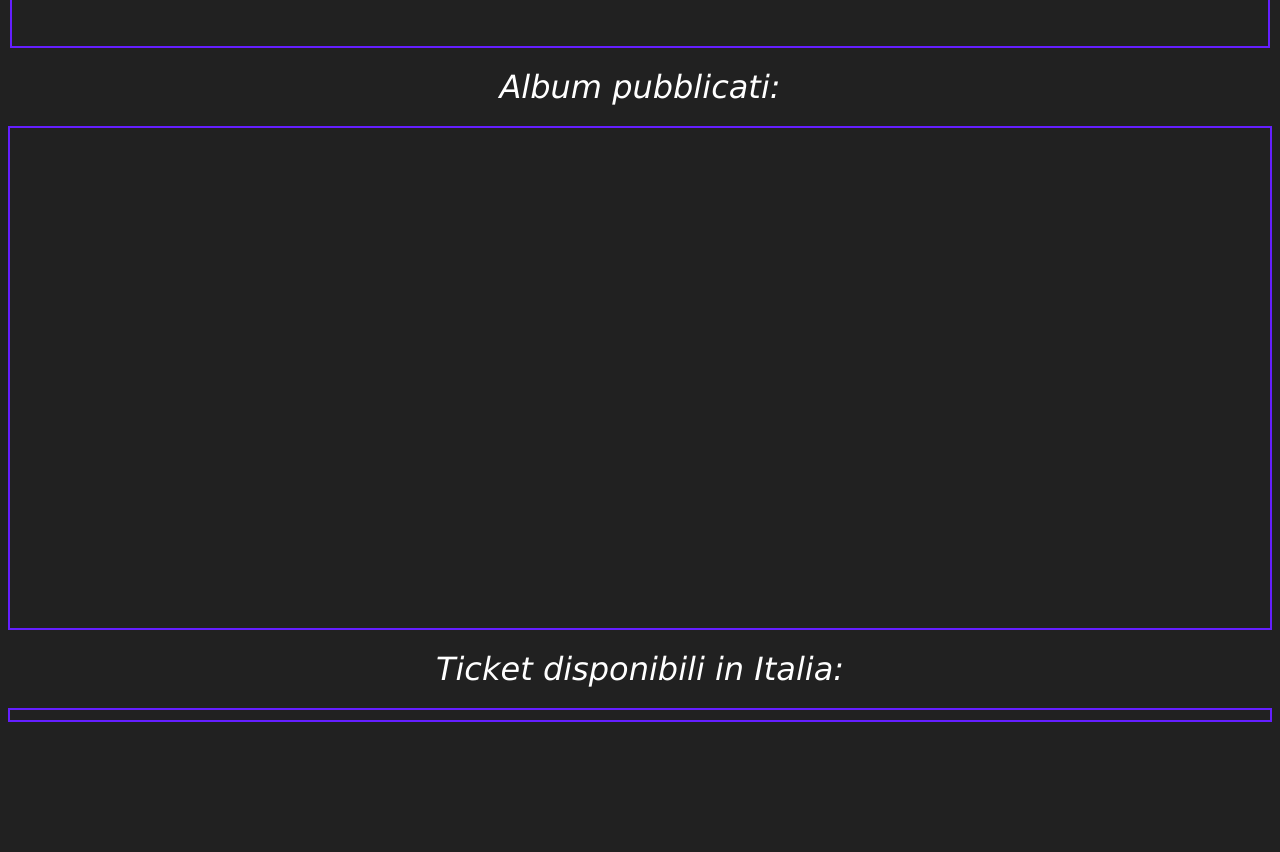
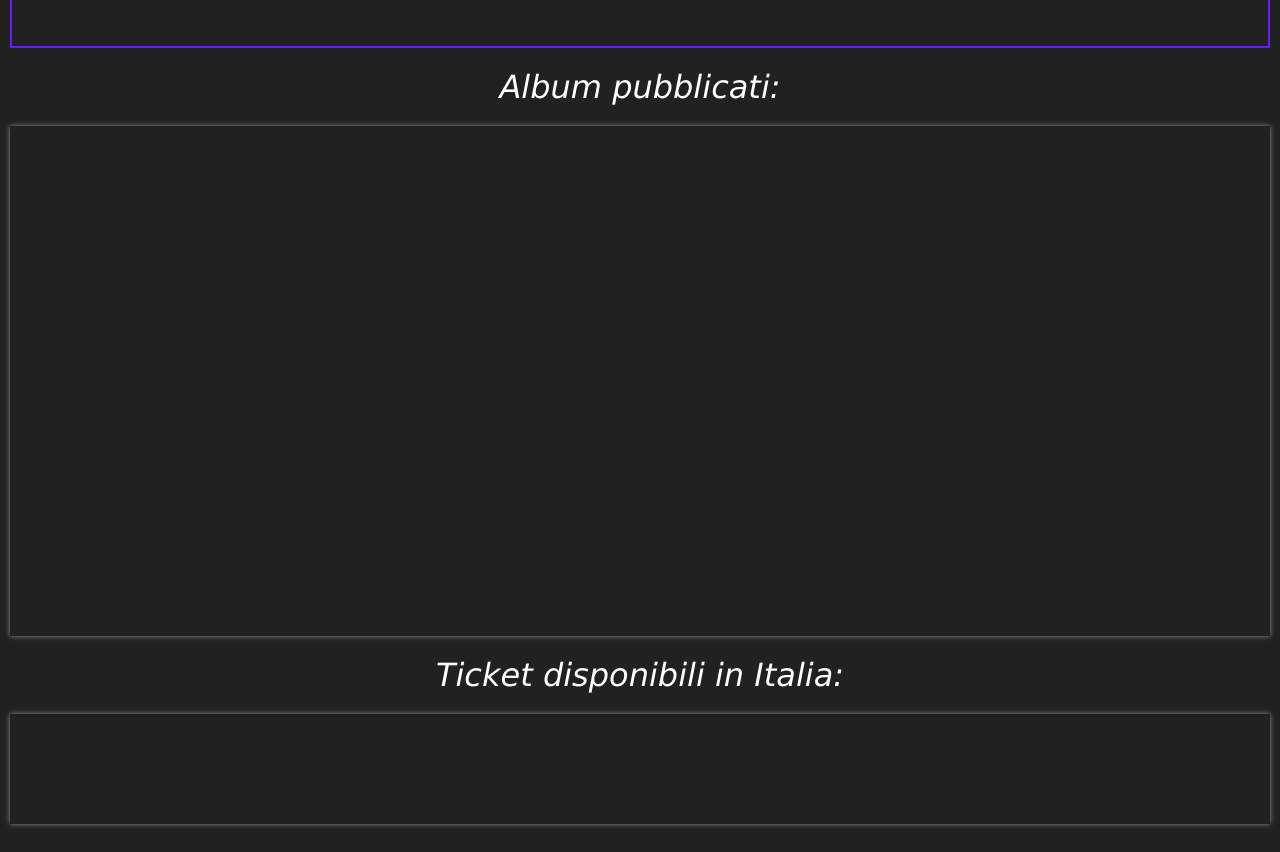
Before and after one commit to andreagalvano/mhw3, a plain HTML site: page index.html in a window 1280 px wide. Shown: the part 500-1352 px from the top of the page. Before the commit the page ends 1250 px from the top, so only its background shows below. Drawn offline with Linux system fonts and the light colour scheme; no server answers.

Commit message:
Update site.css

```diff
--- a/site.css
+++ b/site.css
@@ -81,7 +81,8 @@ flex-wrap: wrap;
 overflow: auto;
 margin-bottom: 20px;
 margin-top: 20px;
-border: 2px solid var(--Theme_Color);
+box-shadow: 0px 0px 5px rgba(255,255,255,0.5);
+padding-bottom: 10px;
 }
 
 
@@ -147,8 +148,9 @@ border: 2px solid var(--Theme_Color);
     flex-wrap: wrap;
     margin-bottom: 20px;
     margin-top: 20px;
-    border: 2px solid var(--Theme_Color);
     padding-bottom: 10px;
+    min-height: 100px;
+    box-shadow: 0px 0px 5px rgba(255,255,255,0.5);
 }
 
 #content{
```
